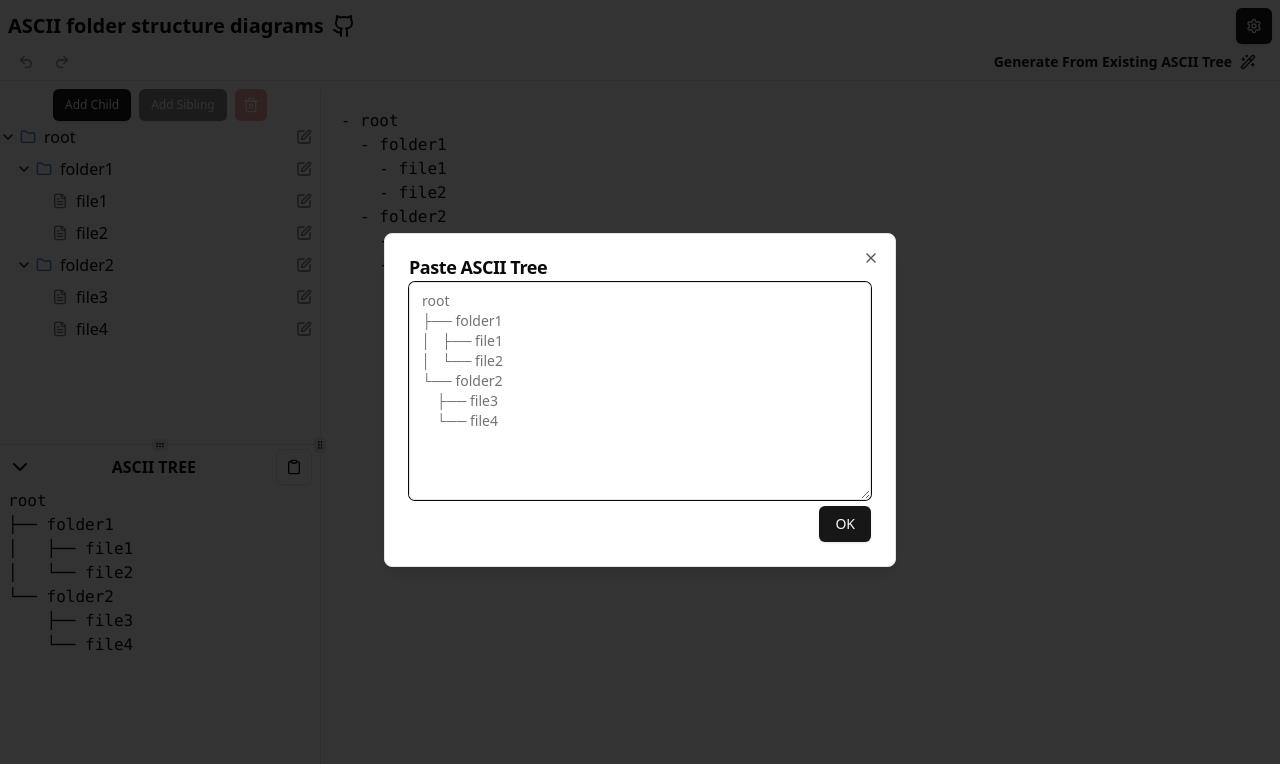
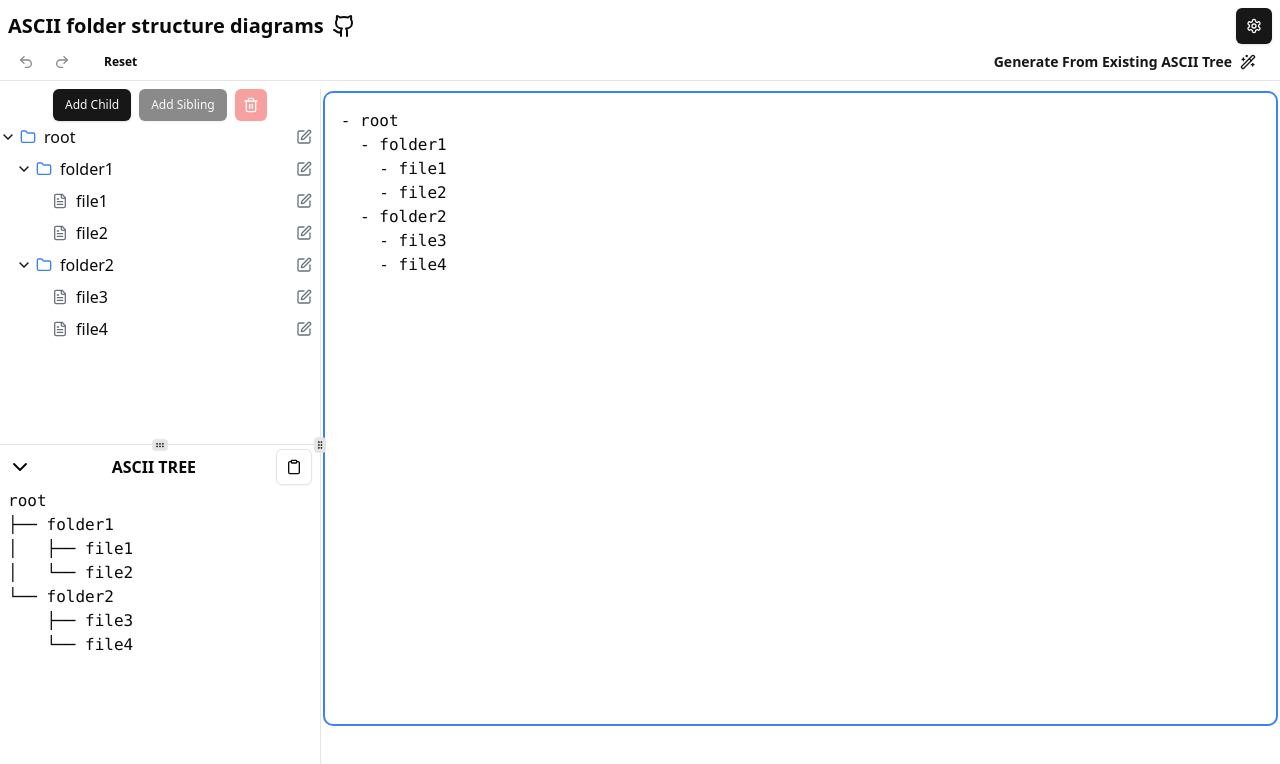
Before and after one commit to Mirrorgo/ascii-tree, a React (Vite) app: page / in a window 1280 px wide. Shown: the top 764 px of the page. Built offline with nearby package versions, Linux system fonts and the light colour scheme; the HTML template or start-up script is replaced by a standard one.

Commit message:
feat: refactor initial tree structure and add reset functionality

```diff
--- a/src/App.tsx
+++ b/src/App.tsx
@@ -15,7 +15,7 @@ import {
 } from "lucide-react";
 import TextEditor, { TextEditorRef } from "./components/mg/text-editor";
 import { Alert, AlertTitle } from "./components/ui/alert";
-import { generateId, initialTree, TreeNode, TreeState } from "./helper/global";
+import { generateId, TreeNode, TreeState } from "./helper/global";
 import { getNodesBetween } from "./helper/explorer";
 import {
   generateAscii,
@@ -50,7 +50,7 @@ import {
   DialogTrigger,
 } from "./components/ui/dialog";
 import { Textarea } from "./components/ui/textarea";
-import { ASCII_TREE_TEMPLATE } from "./helper/constants";
+import { ASCII_TREE_TEMPLATE, INITIAL_TREE } from "./helper/constants";
 
 interface TextState {
   content: string;
@@ -134,7 +134,7 @@ function markdownToTree(text: string): {
 }
 
 function App() {
-  const [fileTree, setFileTree] = useState<TreeNode>(initialTree);
+  const [fileTree, setFileTree] = useState<TreeNode>(INITIAL_TREE);
 
   const [selectedNodeIds, setSelectedNodeIds] = useState<string[]>([]);
 
@@ -146,7 +146,7 @@ function App() {
 
   // 文本状态
   const [textState, setTextState] = useState<TextState>({
-    content: treeToMarkdown(initialTree),
+    content: treeToMarkdown(INITIAL_TREE),
     isValid: true,
   });
 
@@ -422,7 +422,7 @@ function App() {
     }
   };
   const [isAsciiTreeParserDialogOpen, setIsAsciiTreeParserDialogOpen] =
-    useState(true);
+    useState(false);
 
   useEffect(() => {
     if (isAsciiTreeParserDialogOpen) {
@@ -544,6 +544,19 @@ function App() {
     }
   }
 
+  function handleReset(): void {
+    setFileTree(INITIAL_TREE);
+    const newText = treeToMarkdown(INITIAL_TREE);
+    setTextState({
+      content: newText,
+      isValid: true,
+    });
+    addToHistory(
+      { tree: INITIAL_TREE, selectedNodeIds: [], lastSelectedId: null },
+      { content: newText, isValid: true }
+    );
+  }
+
   return (
     <div className="h-screen flex flex-col">
       <div className="w-full border-b px-2 mt-2 mb-2">
@@ -603,7 +616,7 @@ function App() {
         </div>
         <div className="flex justify-between">
           {/* global bar */}
-          <div className="flex">
+          <div className="flex items-center">
             <Button
               variant="link"
               size="icon"
@@ -619,6 +632,14 @@ function App() {
               disabled={historyIndex >= history.length - 1}
             >
               <Redo2 />
+            </Button>
+            <Button
+              variant="ghost"
+              size="sm"
+              className="ml-3 font-bold"
+              onClick={handleReset}
+            >
+              Reset
             </Button>
           </div>
           <Dialog
--- a/src/helper/constants.ts
+++ b/src/helper/constants.ts
@@ -1,3 +1,5 @@
+import { TreeNode } from "./global";
+
 const ASCII_TREE_TEMPLATE = `root
 ├── folder1
 │   ├── file1
@@ -6,4 +8,38 @@ const ASCII_TREE_TEMPLATE = `root
     ├── file3
     └── file4`;
 
-export { ASCII_TREE_TEMPLATE };
+const INITIAL_TREE: TreeNode = {
+  id: "root",
+  name: "root",
+  children: [
+    {
+      id: "1",
+      name: "folder1",
+      children: [
+        {
+          id: "2",
+          name: "file1",
+        },
+        {
+          id: "3",
+          name: "file2",
+        },
+      ],
+    },
+    {
+      id: "4",
+      name: "folder2",
+      children: [
+        {
+          id: "5",
+          name: "file3",
+        },
+        {
+          id: "6",
+          name: "file4",
+        },
+      ],
+    },
+  ],
+};
+export { ASCII_TREE_TEMPLATE, INITIAL_TREE };
--- a/src/helper/global.ts
+++ b/src/helper/global.ts
@@ -1,38 +1,3 @@
-const initialTree: TreeNode = {
-  id: "root",
-  name: "root",
-  children: [
-    {
-      id: "1",
-      name: "folder1",
-      children: [
-        {
-          id: "2",
-          name: "file1",
-        },
-        {
-          id: "3",
-          name: "file2",
-        },
-      ],
-    },
-    {
-      id: "4",
-      name: "folder2",
-      children: [
-        {
-          id: "5",
-          name: "file3",
-        },
-        {
-          id: "6",
-          name: "file4",
-        },
-      ],
-    },
-  ],
-};
-
 type TreeNode = {
   id: string;
   name: string;
@@ -49,5 +14,5 @@ function generateId() {
   return Math.random().toString(36).substring(2, 9);
 }
 
-export { generateId, initialTree };
+export { generateId };
 export type { TreeNode, TreeState };
```
Also changed, not shown: doc/note.md (+2 -1 lines).
